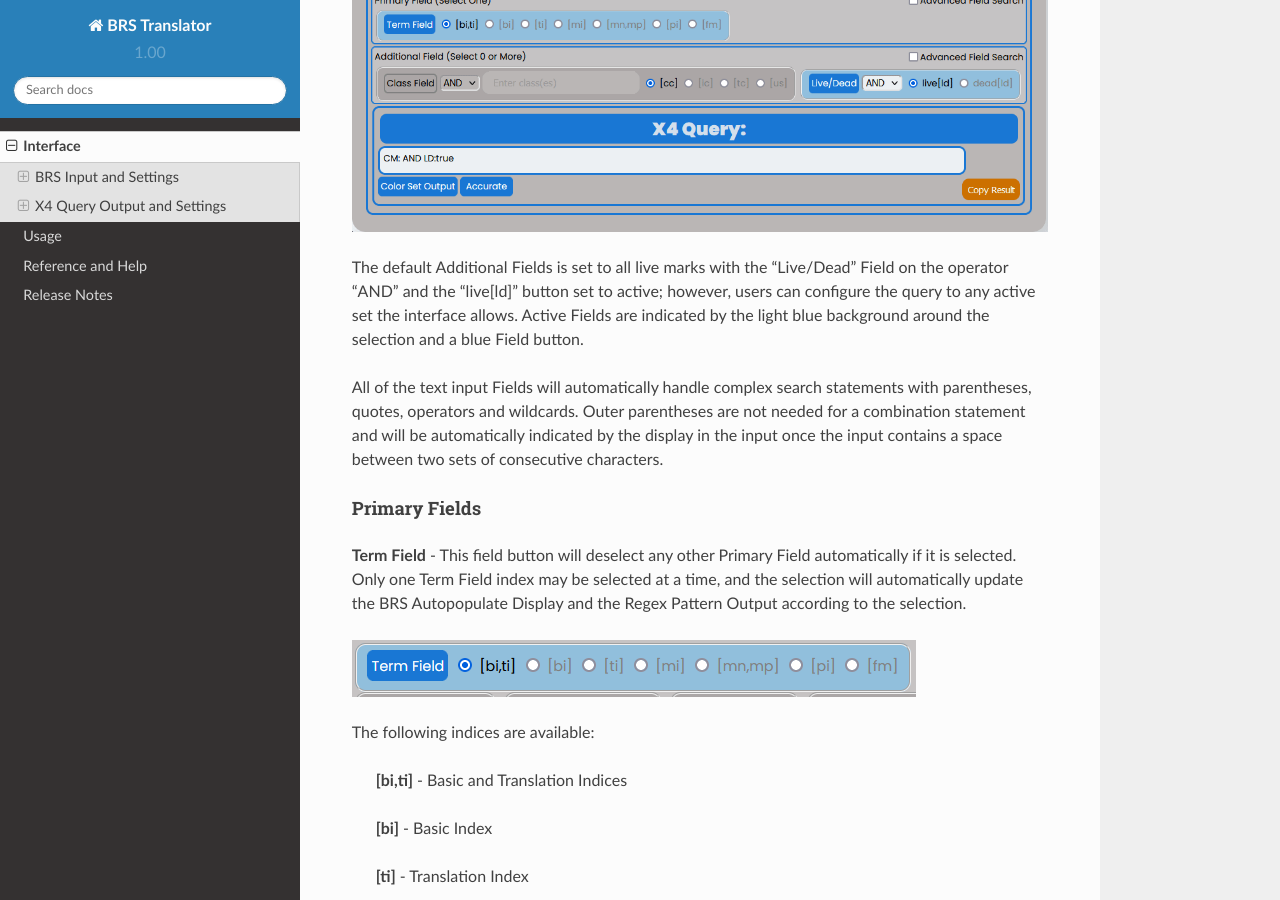
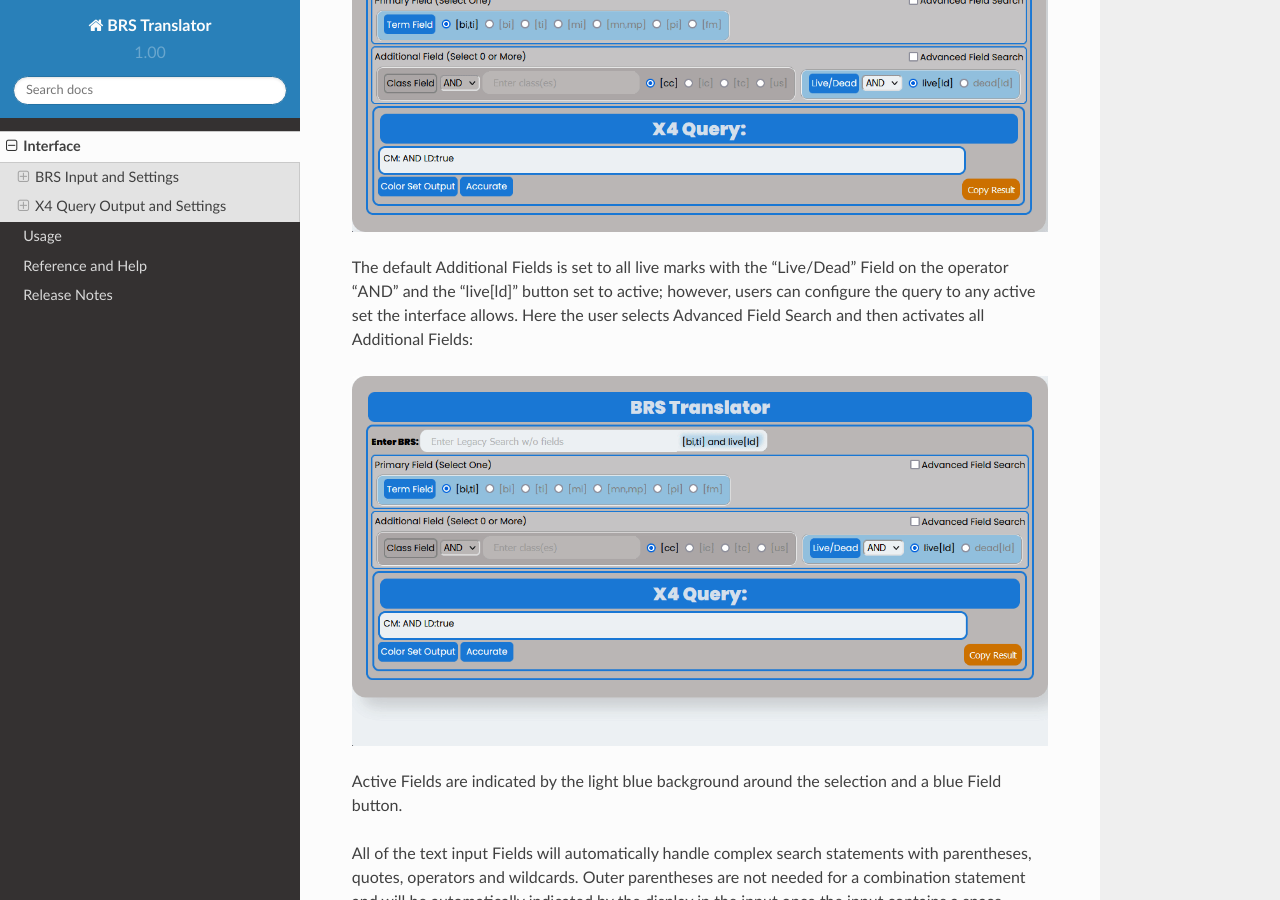
Before and after one commit to Ayjent/BRS-Translator, a Sphinx documentation site: the page built from docs/source/interface.rst, in a window 1280 px wide and 900 px high, scrolled down 2467 px. Built offline with Sphinx 7.4.7 and the Read the Docs theme 2.0.0, drawn with Linux system fonts in a browser that asks for light colours.

Commit message:
Update interface.rst

```diff
--- a/docs/source/interface.rst
+++ b/docs/source/interface.rst
@@ -41,7 +41,11 @@
 
 .. image:: ../_static/BRS-PrimaryAdvancedField.gif
 
-The default Additional Fields is set to all live marks with the "Live/Dead" Field on the operator "AND" and the "live[ld]" button set to active; however, users can configure the query to any active set the interface allows.  Active Fields are indicated by the light blue background around the selection and a blue Field button.
+The default Additional Fields is set to all live marks with the "Live/Dead" Field on the operator "AND" and the "live[ld]" button set to active; however, users can configure the query to any active set the interface allows.  Here the user selects Advanced Field Search and then activates all Additional Fields:
+
+.. image:: ../_static/BRS-AdditionalAdvancedField.gif
+
+Active Fields are indicated by the light blue background around the selection and a blue Field button.
 
 .. note::
 
```
